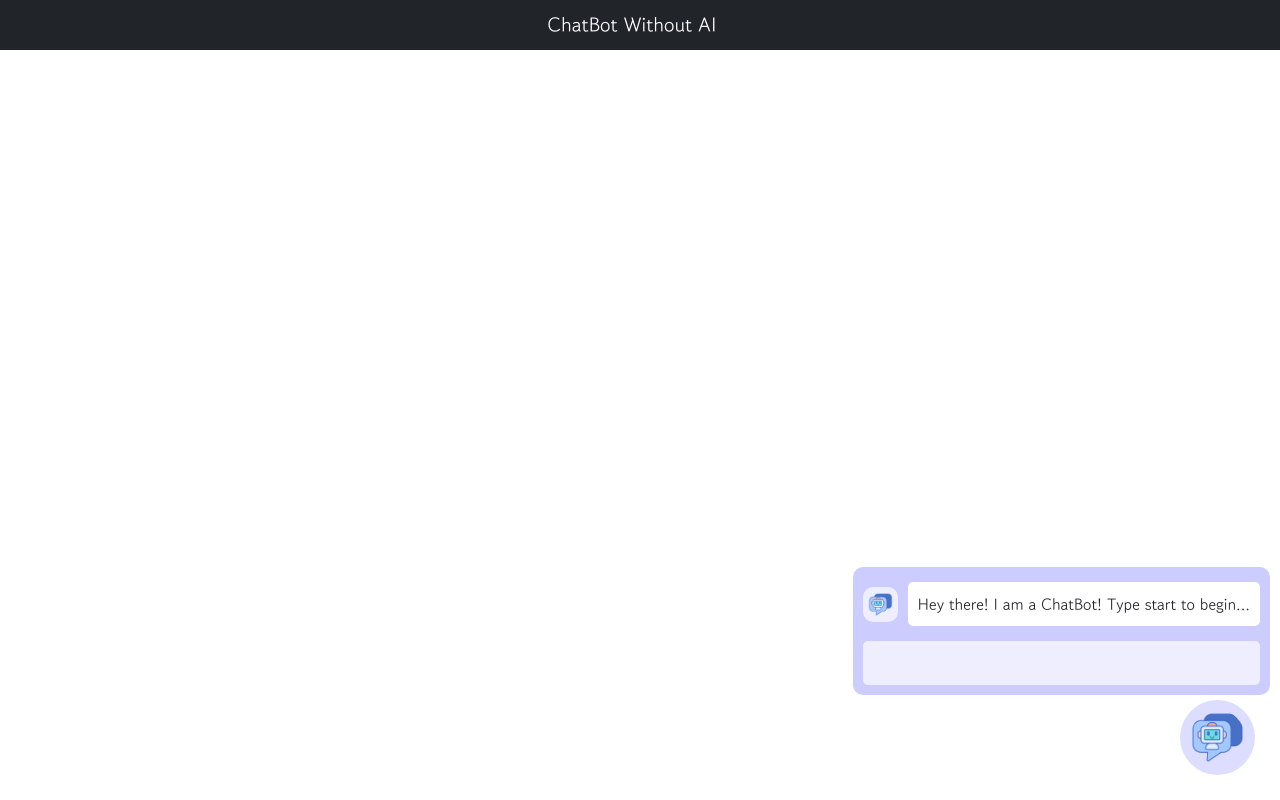
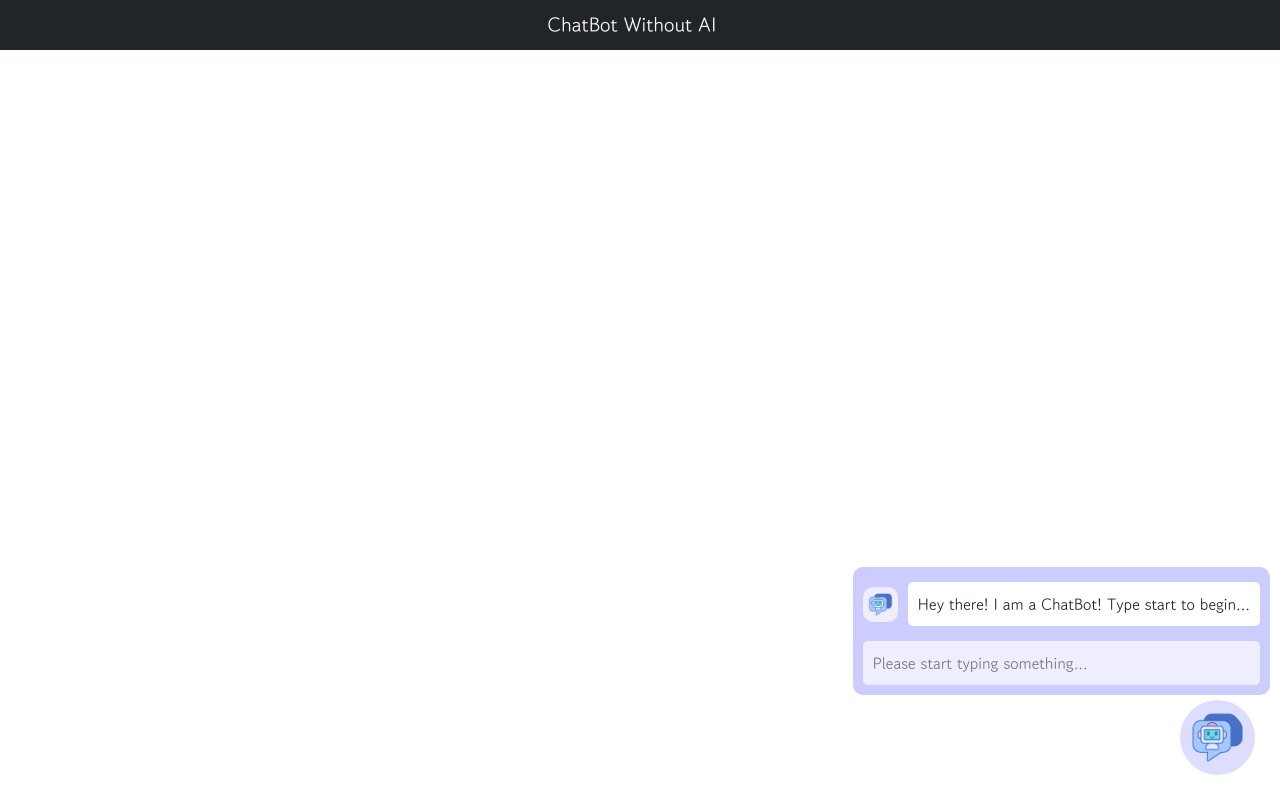
Before and after one commit to praveenscience/edusera-chat-bot, a React (Create React App) app: page / in a window 1280 px wide. Both pictures are taken after a click on the picture 1217 px from the left and 737 px from the top of the page. Built offline with nearby package versions, Linux system fonts and the light colour scheme.

Commit message:
Added some personalisation.
* Placeholder addressing with name.
* User avatar changed.

```diff
--- a/src/components/ChatBot/ChatBot.js
+++ b/src/components/ChatBot/ChatBot.js
@@ -110,7 +110,13 @@ class ChatBot extends Component {
               {this.state.Messages.map((msg, key) => (
                 <li key={key} className={msg.Bot ? "ChatBot" : "Guest"}>
                   <img
-                    src={msg.Bot ? ChatBotImg : GuestImg}
+                    src={
+                      msg.Bot
+                        ? ChatBotImg
+                        : this.state.GitHubUser
+                        ? this.state.GitHubUser.avatar_url
+                        : GuestImg
+                    }
                     alt={msg.Bot ? "ChatBot" : "Guest"}
                   />
                   <p>{msg.Text}</p>
@@ -125,6 +131,11 @@ class ChatBot extends Component {
                 type="text"
                 value={this.state.GuestMsg}
                 onChange={this.handleGuestMsgChange}
+                placeholder={
+                  this.state.GitHubUser && this.state.GitHubUser.name
+                    ? `Please write something ${this.state.GitHubUser.name}...`
+                    : "Please start typing something..."
+                }
               />
             </form>
           </div>
```
